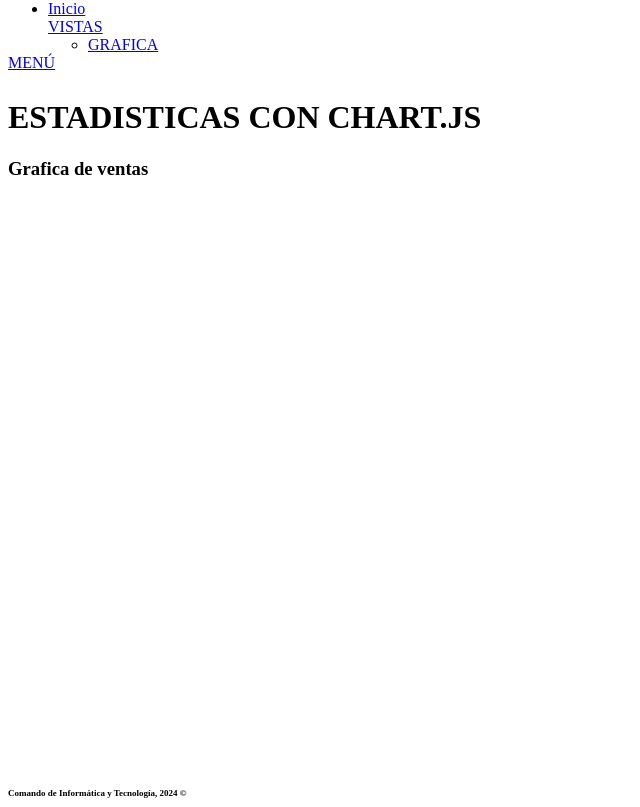
After one commit to carpiog/libreria, a PHP site: template views/productos/estadisticas.php in a window 1280 px wide. The commit adds this page. Shown: the part 26-833 px from the top of the page, without its empty margins (0-640 px from the left). Run offline with PHP 8.4, Linux system fonts and the light colour scheme; the template is opened without the code that fills it, so the values that code supplies are empty.

Commit message:
se agg los siguientes archivos

```diff
--- a/package.json
+++ b/package.json
@@ -28,6 +28,7 @@
     "dependencies": {
         "bootstrap": "^5.2.1",
         "bootstrap-icons": "^1.9.1",
+        "chart.js": "^4.4.4",
         "datatables.net-bs5": "^1.12.1",
         "fullcalendar": "^5.11.3",
         "jquery": "^3.6.1",
--- a/public/index.php
+++ b/public/index.php
@@ -4,10 +4,15 @@ require_once __DIR__ . '/../includes/app.php';
 
 use MVC\Router;
 use Controllers\AppController;
+use Controllers\DetalleController;
+
 $router = new Router();
 $router->setBaseURL('/' . $_ENV['APP_NAME']);
 
 $router->get('/', [AppController::class,'index']);
 
+$router->get('/productos/estadisticas', [DetalleController::class, 'estadisticas']);
+$router->get('API/detalle/estadisticas', [DetalleController::class, 'detalleVentasAPI']);
+
 // Comprueba y valida las rutas, que existan y les asigna las funciones del Controlador
 $router->comprobarRutas();
--- /dev/null
+++ b/src/js/productos/estadisticas.js
@@ -0,0 +1,3 @@
+import { Dropdown } from "bootstrap";
+
+import Chart from 'chart.js/auto';
--- a/views/layout.php
+++ b/views/layout.php
@@ -6,7 +6,7 @@
     <script src="build/js/app.js"></script>
     <link rel="shortcut icon" href="<?= asset('images/cit.png') ?>" type="image/x-icon">
     <link rel="stylesheet" href="<?= asset('build/styles.css') ?>">
-    <title>DemoApp</title>
+    <title>CHARTJS</title>
 </head>
 <body>
 <nav class="navbar navbar-expand-lg navbar-dark  bg-dark">
@@ -29,12 +29,12 @@
 
                     <div class="nav-item dropdown " >
                         <a class="nav-link dropdown-toggle" href="#" data-bs-toggle="dropdown">
-                            <i class="bi bi-gear me-2"></i>Dropdown
+                            <i class="bi bi-gear me-2"></i>VISTAS
                         </a>
                         <ul class="dropdown-menu  dropdown-menu-dark "id="dropwdownRevision" style="margin: 0;">
                             <!-- <h6 class="dropdown-header">Información</h6> -->
                             <li>
-                                <a class="dropdown-item nav-link text-white " href="/aplicaciones/nueva"><i class="ms-lg-0 ms-2 bi bi-plus-circle me-2"></i>Subitem</a>
+                                <a class="dropdown-item nav-link text-white " href="/libreria/productos/estadisticas"><i class="ms-lg-0 ms-2 bi bi-plus-circle me-2"></i>GRAFICA</a>
                             </li>
 
 
--- a/views/pages/index.php
+++ b/views/pages/index.php
@@ -1,6 +1,6 @@
 <div class="row mb-3">
   <div class="col text-center">
-    <h1>Ejemplo</h1>
+    <h1>CHART CON JS</h1>
   </div>
 </div>
 <div class="row justify-content-center">
--- /dev/null
+++ b/views/productos/estadisticas.php
@@ -0,0 +1,6 @@
+<h1 class='class text-center'>ESTADISTICAS CON CHART.JS</h1>
+
+<h3 class='class text-center'>Grafica de ventas</h3>
+
+
+<script src="<?= asset('./build/js/productos/estadisticas.js') ?>"></script>
--- a/webpack.config.js
+++ b/webpack.config.js
@@ -5,6 +5,7 @@ module.exports = {
   entry: {
     'js/app' : './src/js/app.js',
     'js/inicio' : './src/js/inicio.js',
+    'js/productos/estadisticas' : './src/js/productos/estadisticas.js'
   },
   output: {
     filename: '[name].js',
```
Also changed, not shown: controllers/DetalleController.php (added, +34 -0 lines), controllers/DetalleControlador.php (deleted), package-lock.json. Lines whose indentation alone changed are shown as unchanged.
